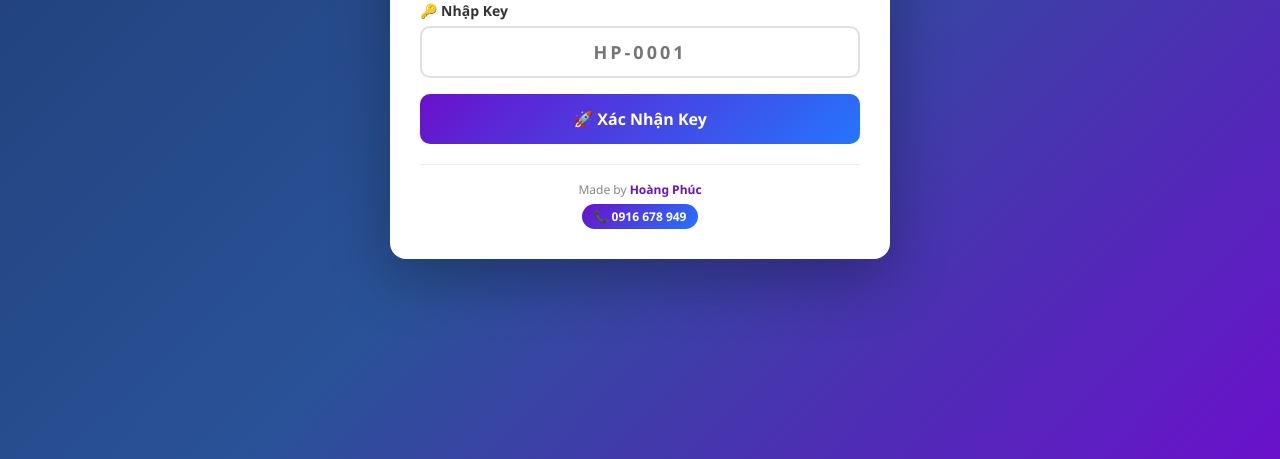
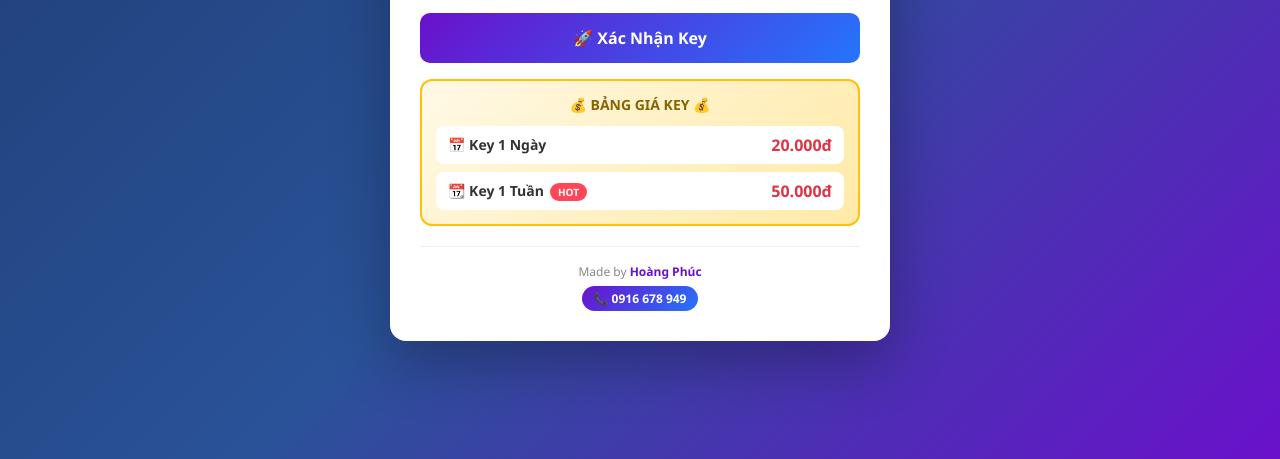
Before and after one commit to hoangphuc2000cm-coder/go-band-acc, a plain HTML site: page index.html in a window 1280 px wide. Shown: the part 341-800 px from the top of the page. Drawn offline with Linux system fonts and the light colour scheme.

Commit message:
Update index.html

```diff
--- a/index.html
+++ b/index.html
@@ -43,23 +43,49 @@ body{min-height:100vh;background:linear-gradient(135deg,#1e3c72,#2a5298,#6a11cb)
 .footer .phone{display:inline-block;background:linear-gradient(135deg,#6a11cb,#2575fc);color:#fff;padding:4px 12px;border-radius:20px;font-weight:bold;font-size:12px;margin-top:6px;text-decoration:none}
 .contact-box{background:linear-gradient(135deg,#fff3cd,#ffeaa7);border-left:4px solid #ffc107;padding:12px;border-radius:8px;font-size:13px;color:#856404;margin-top:12px;text-align:center}
 .contact-box b{color:#dc3545;font-size:15px}
+.price-box{background:linear-gradient(135deg,#fff9e6,#ffeaa7);border:2px solid #ffc107;border-radius:12px;padding:14px;margin-top:16px}
+.price-title{text-align:center;font-weight:bold;color:#856404;font-size:14px;margin-bottom:12px}
+.price-row{display:flex;justify-content:space-between;align-items:center;padding:8px 12px;background:#fff;border-radius:8px;margin-bottom:8px;font-size:14px}
+.price-row:last-child{margin-bottom:0}
+.price-row .label{color:#333;font-weight:600}
+.price-row .value{color:#dc3545;font-weight:bold;font-size:16px}
+.price-row .hot{background:#ff4757;color:#fff;font-size:10px;padding:2px 8px;border-radius:10px;margin-left:6px}
 </style>
 </head>
 <body>
 <div id="app"></div>
 
 <script>
-// ========== KHO KEY: 50 KEY HP-0001 → HP-0050 ==========
-const KEY_POOL = {};
-for (let i = 1; i <= 50; i++) {
-  KEY_POOL['HP-' + String(i).padStart(4, '0')] = {
-    duration: 30 * 60 * 1000,
-    label: 'User'
-  };
-}
+// ========== 50 KEY RANDOM ==========
+const KEY_POOL = {
+  'HP-7K2A-9M3X':{duration:1800000,label:'User'},'HP-4B8N-2P1Q':{duration:1800000,label:'User'},
+  'HP-6T5R-8W4E':{duration:1800000,label:'User'},'HP-3Y9U-7I2O':{duration:1800000,label:'User'},
+  'HP-1A4S-6D8F':{duration:1800000,label:'User'},'HP-5G7H-3J9K':{duration:1800000,label:'User'},
+  'HP-2L4Z-8X6C':{duration:1800000,label:'User'},'HP-9V1B-5N7M':{duration:1800000,label:'User'},
+  'HP-3Q8W-2E4R':{duration:1800000,label:'User'},'HP-6T1Y-9U3I':{duration:1800000,label:'User'},
+  'HP-4O7P-1A5S':{duration:1800000,label:'User'},'HP-8D2F-6G4H':{duration:1800000,label:'User'},
+  'HP-3J9K-7L1Z':{duration:1800000,label:'User'},'HP-5X8C-2V4B':{duration:1800000,label:'User'},
+  'HP-9N7M-3Q1W':{duration:1800000,label:'User'},'HP-2E4R-8T6Y':{duration:1800000,label:'User'},
+  'HP-5U3I-1O7P':{duration:1800000,label:'User'},'HP-9A5S-4D2F':{duration:1800000,label:'User'},
+  'HP-6G4H-8J3K':{duration:1800000,label:'User'},'HP-2L1Z-9X7C':{duration:1800000,label:'User'},
+  'HP-5V4B-3N2M':{duration:1800000,label:'User'},'HP-8Q1W-6E9R':{duration:1800000,label:'User'},
+  'HP-4T7Y-2U5I':{duration:1800000,label:'User'},'HP-1O3P-7A9S':{duration:1800000,label:'User'},
+  'HP-6D8F-4G2H':{duration:1800000,label:'User'},'HP-3J5K-1L7Z':{duration:1800000,label:'User'},
+  'HP-9X2C-8V4B':{duration:1800000,label:'User'},'HP-7N3M-5Q1W':{duration:1800000,label:'User'},
+  'HP-2E4R-6T8Y':{duration:1800000,label:'User'},'HP-8U3I-4O2P':{duration:1800000,label:'User'},
+  'HP-1A5S-9D7F':{duration:1800000,label:'User'},'HP-6G4H-2J8K':{duration:1800000,label:'User'},
+  'HP-3L1Z-5X9C':{duration:1800000,label:'User'},'HP-7V4B-1N3M':{duration:1800000,label:'User'},
+  'HP-5Q8W-9E2R':{duration:1800000,label:'User'},'HP-4T6Y-8U1I':{duration:1800000,label:'User'},
+  'HP-2O3P-6A5S':{duration:1800000,label:'User'},'HP-8D1F-4G7H':{duration:1800000,label:'User'},
+  'HP-5J9K-3L2Z':{duration:1800000,label:'User'},'HP-9X6C-7V1B':{duration:1800000,label:'User'},
+  'HP-3N5M-8Q4W':{duration:1800000,label:'User'},'HP-6E2R-1T9Y':{duration:1800000,label:'User'},
+  'HP-7U8I-5O3P':{duration:1800000,label:'User'},'HP-4A1S-9D6F':{duration:1800000,label:'User'},
+  'HP-2G7H-5J4K':{duration:1800000,label:'User'},'HP-9L3Z-1X8C':{duration:1800000,label:'User'},
+  'HP-6V5B-3N7M':{duration:1800000,label:'User'},'HP-8Q2W-4E1R':{duration:1800000,label:'User'},
+  'HP-5T9Y-6U3I':{duration:1800000,label:'User'},'HP-7O1P-2A8S':{duration:1800000,label:'User'}
+};
 
 const LS_USED='unban_used_keys', LS_SESSION='unban_session', LS_ACCOUNT='unban_account';
-
 const getUsedKeys=()=>{const r=localStorage.getItem(LS_USED);return r?JSON.parse(r):{}};
 const markKeyUsed=(k,i)=>{const u=getUsedKeys();u[k]={usedAt:Date.now(),label:i.label};localStorage.setItem(LS_USED,JSON.stringify(u))};
 const isKeyUsed=k=>!!getUsedKeys()[k];
@@ -86,10 +112,21 @@ function renderKey(app){
     <div class="warning">💡 Mỗi key chỉ sử dụng được <b>1 lần duy nhất</b>.</div>
     <form id="keyForm">
       <div class="form-group"><label>🔑 Nhập Key</label>
-      <input type="text" id="keyInput" placeholder="HP-0001" autocomplete="off" required></div>
+      <input type="text" id="keyInput" placeholder="XXXX-XXXX-XXXX" autocomplete="off" required></div>
       <button type="submit" class="btn-submit">🚀 Xác Nhận Key</button>
     </form>
     <div id="keyResult" class="result hidden"></div>
+    <div class="price-box">
+      <div class="price-title">💰 BẢNG GIÁ KEY 💰</div>
+      <div class="price-row">
+        <span class="label">📅 Key 1 Ngày</span>
+        <span class="value">20.000đ</span>
+      </div>
+      <div class="price-row">
+        <span class="label">📆 Key 1 Tuần<span class="hot">HOT</span></span>
+        <span class="value">50.000đ</span>
+      </div>
+    </div>
     <div class="footer">
       Made by <b>Hoàng Phúc</b><br>
       <a href="tel:0916678949" class="phone">📞 0916 678 949</a>
```
